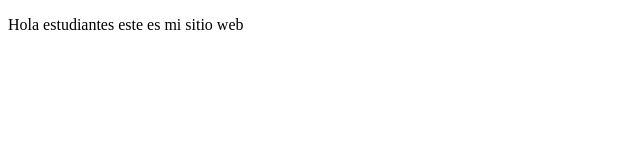
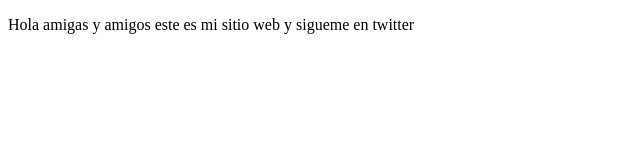
Before and after one commit to r3xakead0/CursoPrework, a plain HTML site: page index.html in a window 1280 px wide. Shown: the whole page, without its empty margins (0-640 px from the left). Drawn offline with Linux system fonts and the light colour scheme.

Commit message:
Cambios agreganis el twitter

```diff
--- a/index.html
+++ b/index.html
@@ -7,6 +7,6 @@
     <title>Hola Mundo</title>
 </head>
 <body>
-    <p>Hola estudiantes este es mi sitio web</p>
+    <p>Hola amigas y amigos este es mi sitio web y sigueme en twitter</p>
 </body>
 </html>
```
